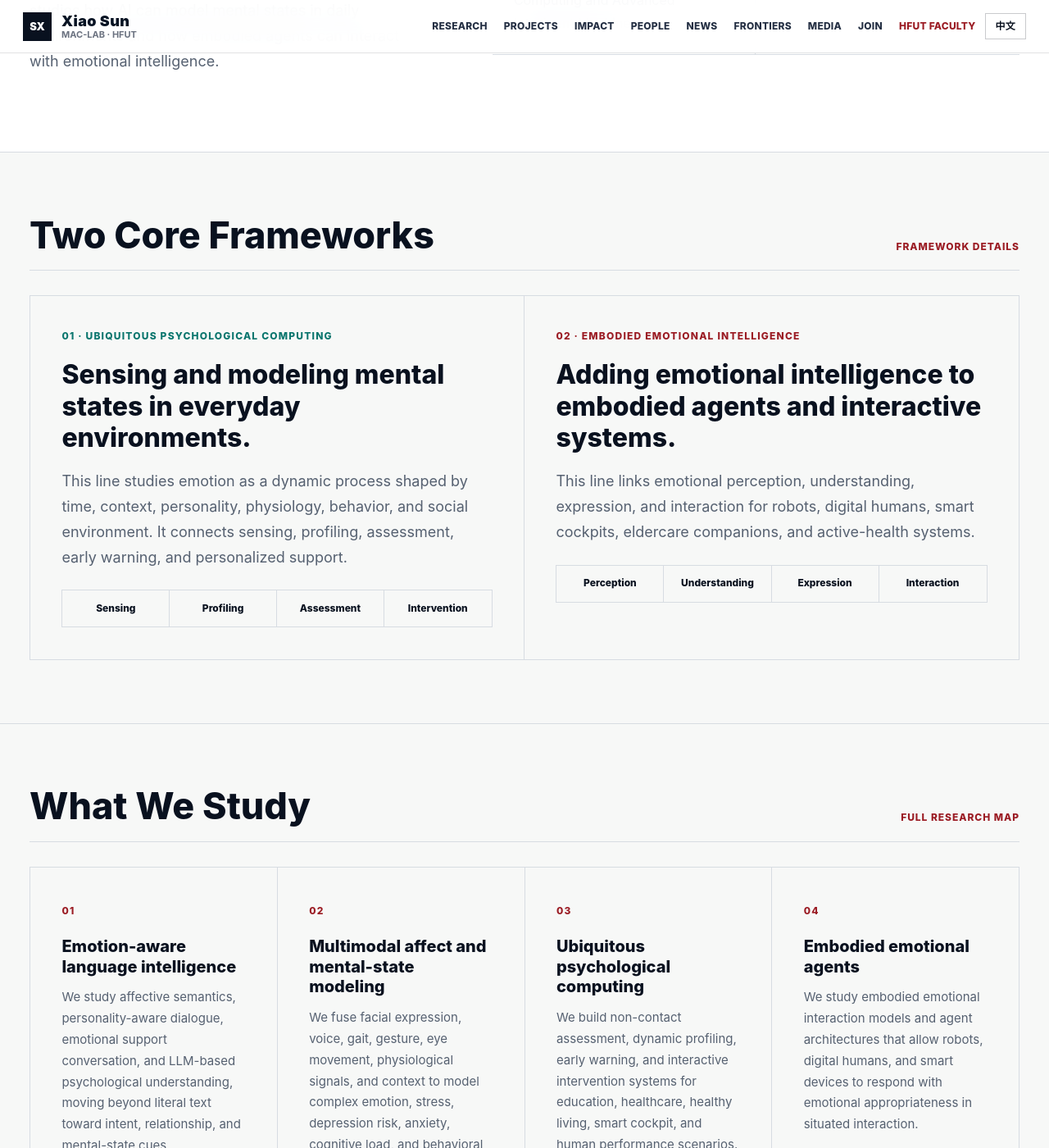
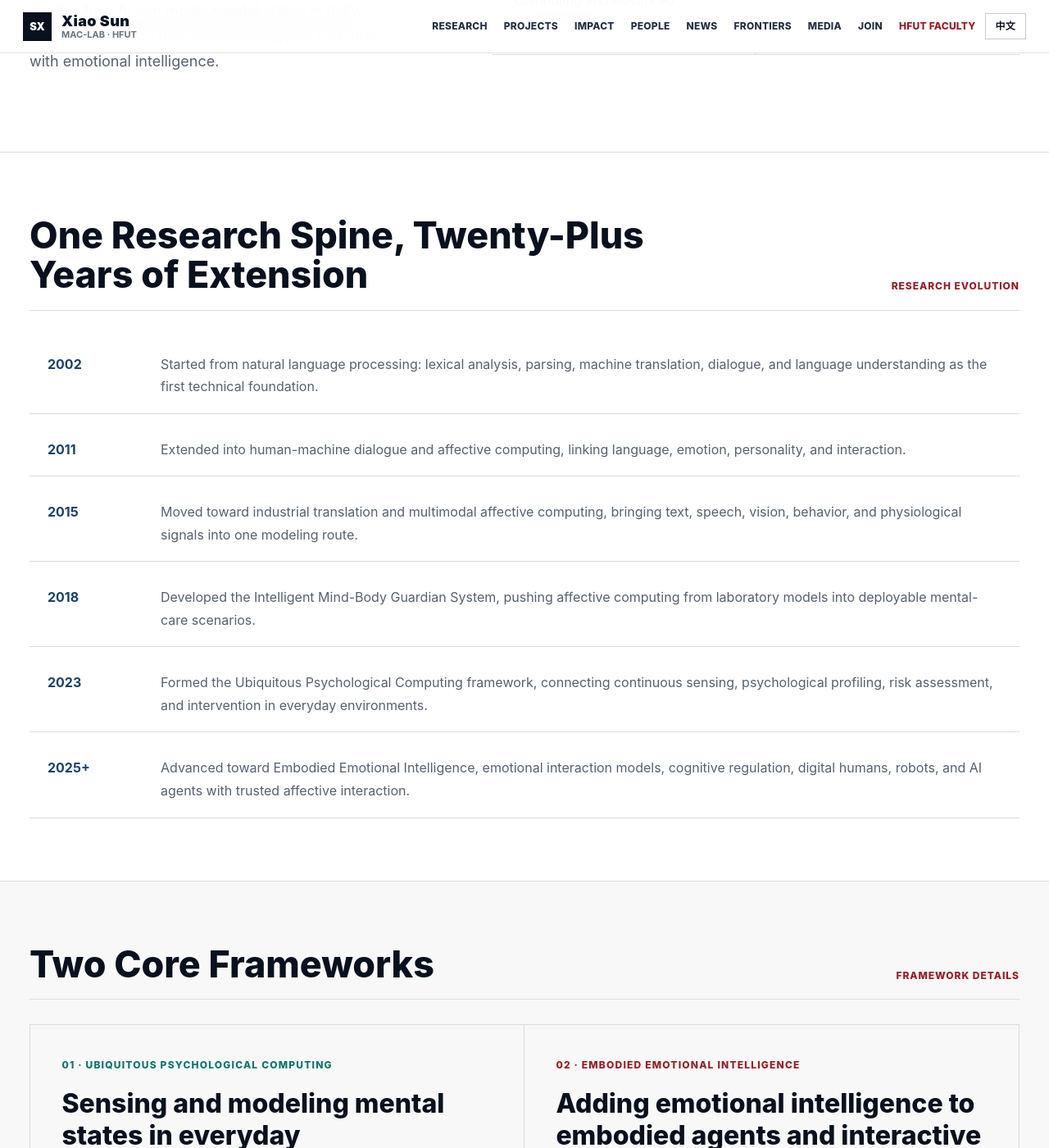
Before and after one commit to sxhfut/sxhfut.github.io, a Jekyll site: the page built from index.html, in a window 1280 px wide and 1400 px high, scrolled down 1663 px. Shown: the whole window at 82% size. Built offline with Jekyll 4.4.1, drawn with Linux system fonts in a browser that asks for light colours.

Commit message:
Add research evolution timeline

```diff
--- a/index.html
+++ b/index.html
@@ -70,6 +70,23 @@ body_class: home
       <div><strong>IEEE</strong><span>Senior Member</span></div>
       <div><strong>HFUT</strong><span><span class="lang-en">Key Laboratory of Affective Computing and Advanced Intelligent Machines</span><span class="lang-zh">情感计算省重点实验室常务副主任</span></span></div>
       <div><strong>TOP 1%</strong><span><span class="lang-en">Highly cited scholar by CNKI</span><span class="lang-zh">中国知网高被引学者</span></span></div>
+    </div>
+  </div>
+</section>
+
+<section class="section section--white">
+  <div class="container">
+    <div class="section-heading">
+      <h2><span class="lang-en">One Research Spine, Twenty-Plus Years of Extension</span><span class="lang-zh">一条主线，二十余年延伸</span></h2>
+      <a href="{{ '/research/' | prepend: site.baseurl }}"><span class="lang-en">Research Evolution</span><span class="lang-zh">研究历程</span></a>
+    </div>
+    <div class="timeline timeline--home">
+      <div><strong>2002</strong><span><span class="lang-en">Started from natural language processing: lexical analysis, parsing, machine translation, dialogue, and language understanding as the first technical foundation.</span><span class="lang-zh">从自然语言处理起步，围绕词法句法分析、机器翻译、人机对话和语言理解形成最早的技术根基。</span></span></div>
+      <div><strong>2011</strong><span><span class="lang-en">Extended into human-machine dialogue and affective computing, linking language, emotion, personality, and interaction.</span><span class="lang-zh">进入人机对话与情感计算，将语言、情绪、个性和交互连接起来，形成长期研究主线。</span></span></div>
+      <div><strong>2015</strong><span><span class="lang-en">Moved toward industrial translation and multimodal affective computing, bringing text, speech, vision, behavior, and physiological signals into one modeling route.</span><span class="lang-zh">开始产业化探索，并转向多模态情感计算，把文本、语音、视觉、行为和生理信号纳入统一建模路线。</span></span></div>
+      <div><strong>2018</strong><span><span class="lang-en">Developed the Intelligent Mind-Body Guardian System, pushing affective computing from laboratory models into deployable mental-care scenarios.</span><span class="lang-zh">研发智能心身守护系统，推动情感计算从实验室模型走向可部署、可服务的心理关护场景。</span></span></div>
+      <div><strong>2023</strong><span><span class="lang-en">Formed the Ubiquitous Psychological Computing framework, connecting continuous sensing, psychological profiling, risk assessment, and intervention in everyday environments.</span><span class="lang-zh">凝练普适心理计算框架，连接连续感知、心理画像、风险评估和场景化干预。</span></span></div>
+      <div><strong>2025+</strong><span><span class="lang-en">Advanced toward Embodied Emotional Intelligence, emotional interaction models, cognitive regulation, digital humans, robots, and AI agents with trusted affective interaction.</span><span class="lang-zh">进一步走向具身情感智能，围绕情感交互大模型、认知调控、数字人、机器人和可信情感智能体持续深化。</span></span></div>
     </div>
   </div>
 </section>
```
Also changed, not shown: _pages/software/index.md (+7 -4 lines).
